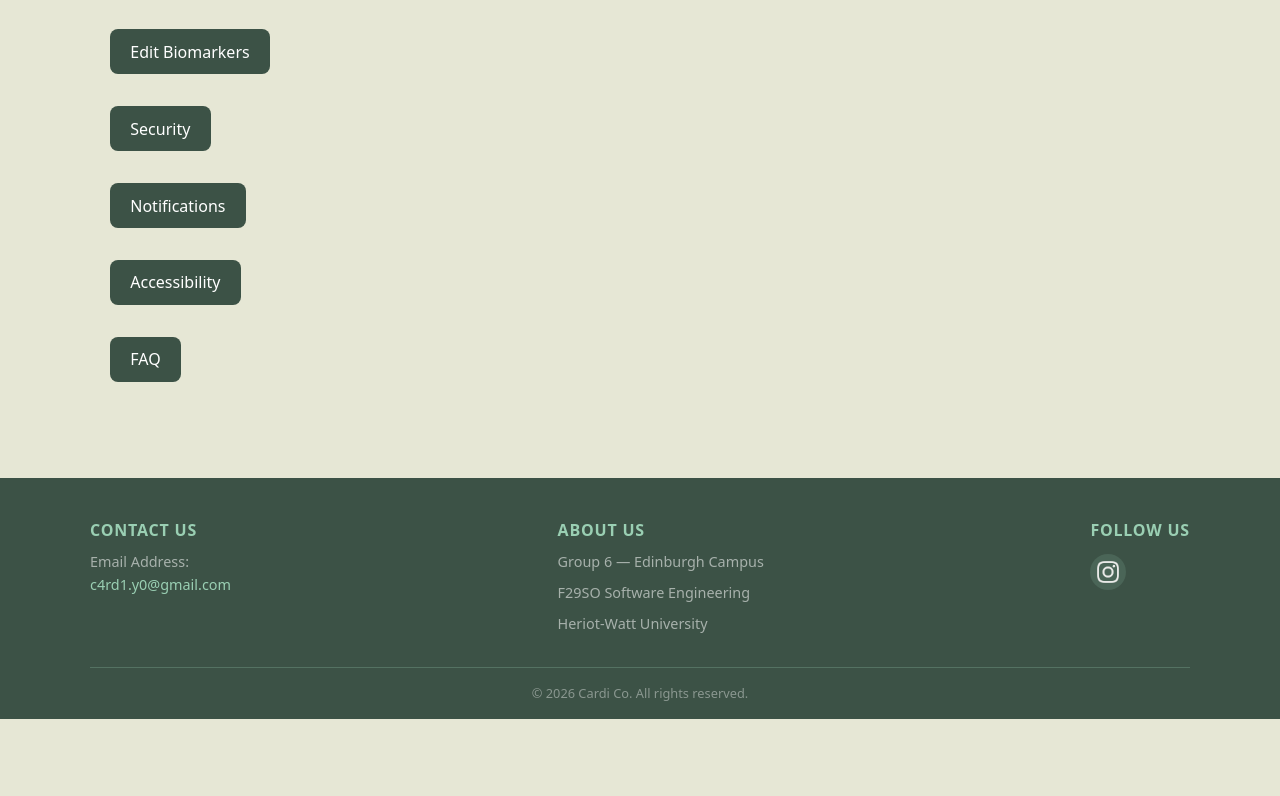
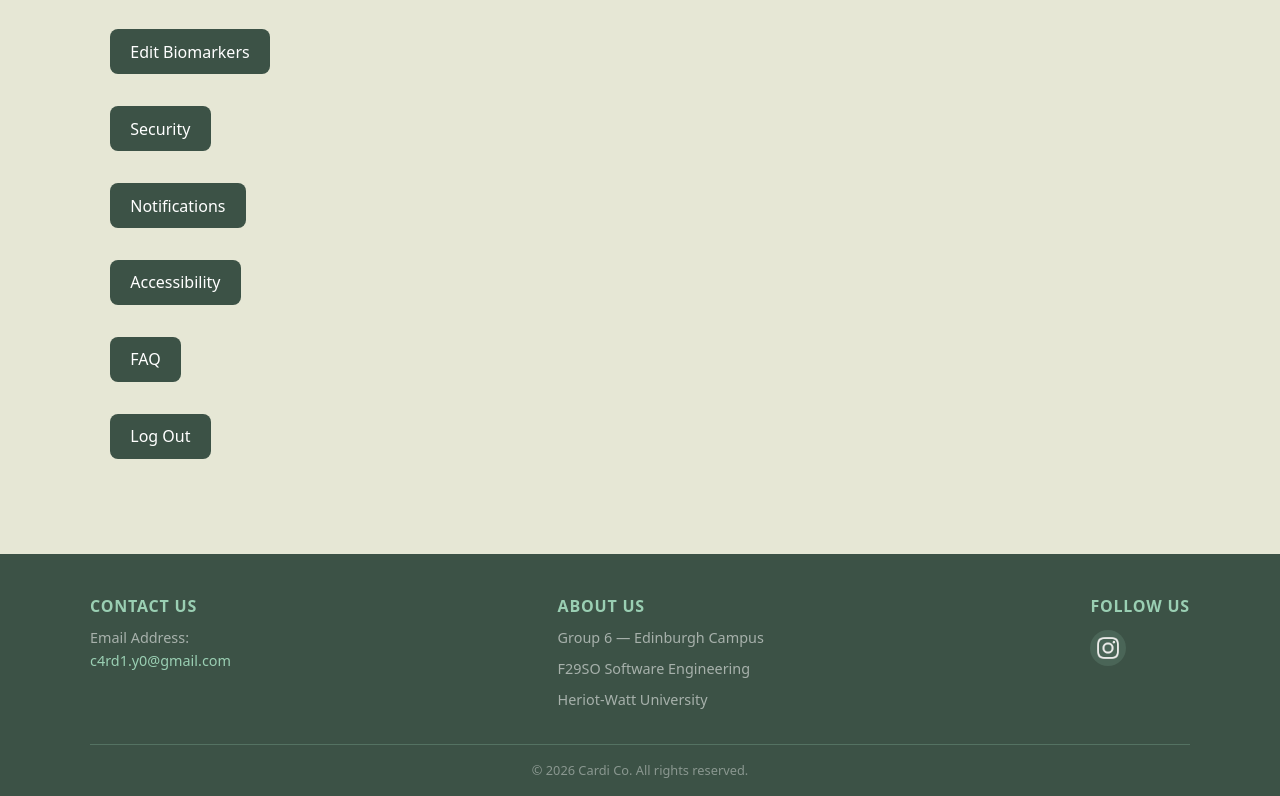
Before and after one commit to JunLi23/CardiYo, a React (Vite) app in the folder client/: page /Settings in a window 1280 px wide. Shown: the part 914-1710 px from the top of the page. Before the commit the page ends 1633 px from the top, so only its background shows below. Built offline with nearby package versions, Linux system fonts and the light colour scheme.

Commit message:
added logout button to settings

```diff
--- a/client/src/pages/Settings.jsx
+++ b/client/src/pages/Settings.jsx
@@ -64,6 +64,8 @@ const Settings = () => {
         <button onClick={() => setActiveForm("accessibility")}> Accessibility </button>
 
         <button className="faq" onClick={() => navigate("/FAQ")}> FAQ </button>
+
+        <button className="logout" onClick={() => navigate("/LoginSignUp")}> Log Out </button>
 
       </div>
 
```
